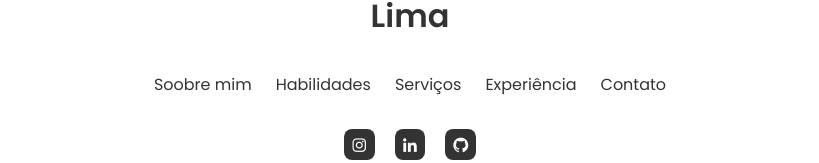
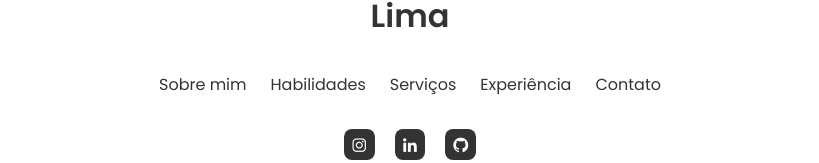
Before and after one commit to DEVLevid/my-portfolio, a React (Create React App) app: page / in a window 1280 px wide. Shown: the part 4948-5111 px from the top of the page, without its empty margins (230-1049 px from the left). Built offline with nearby package versions, Linux system fonts and the light colour scheme.

Commit message:
fix: fix sintaxe footer section.

```diff
--- a/src/components/footer/footer.jsx
+++ b/src/components/footer/footer.jsx
@@ -10,7 +10,7 @@ const Footer = () => {
         <ul className="footer_list">
           <li>
             <a href="#about" className="footer_link">
-              Soobre mim
+              Sobre mim
             </a>
           </li>
 
```
